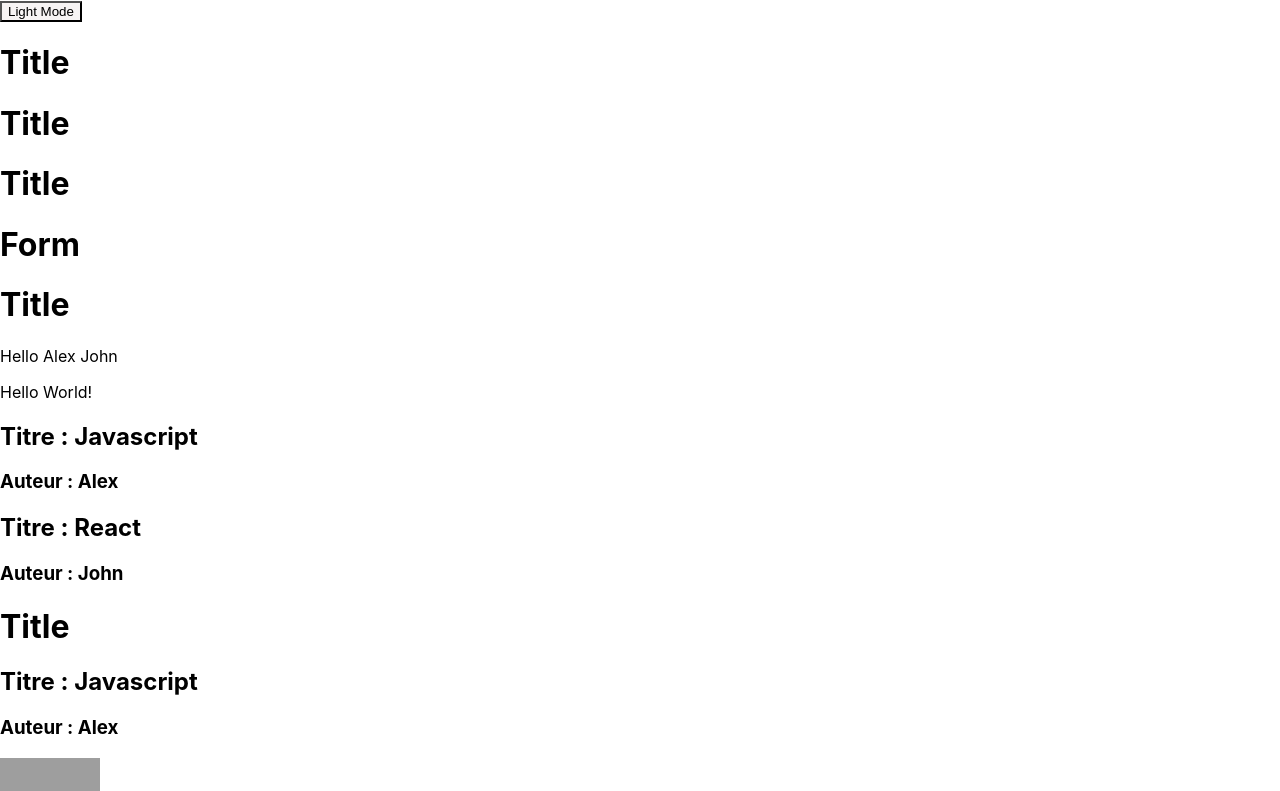
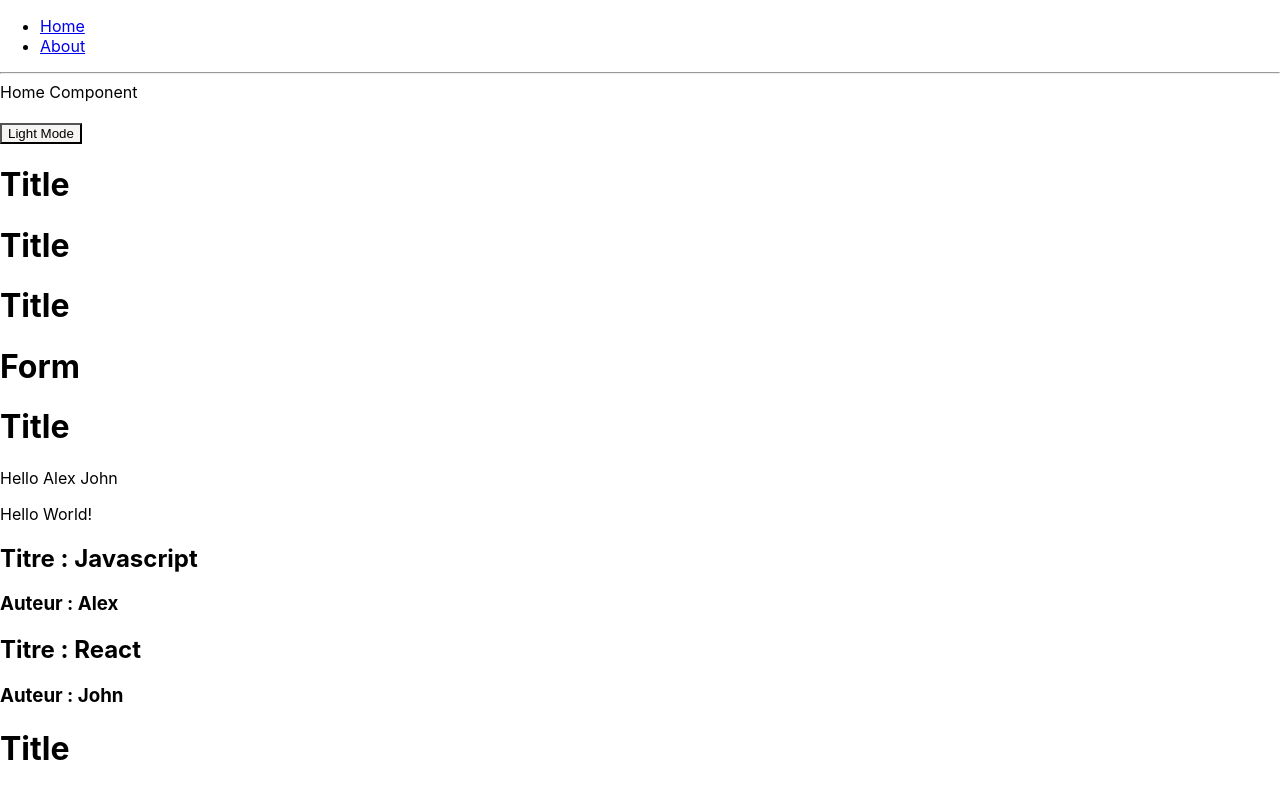
Before and after one commit to abjava88/cours-react1, a React (Create React App) app: page / in a window 1280 px wide. Shown: the top 791 px of the page. Built offline with nearby package versions, Linux system fonts and the light colour scheme; no server answers; grey boxes are pictures that could not be loaded; the HTML template or start-up script is replaced by a standard one.

Commit message:
Exemple de routage.

```diff
--- a/src/App.js
+++ b/src/App.js
@@ -1,3 +1,4 @@
+import { BrowserRouter as Router, Routes, Route, Link } from "react-router-dom";
 import Book1 from "./components/ch03/Book1";
 import { Book2 } from "./components/ch03/Book2";
 import Form from "./components/ch03/Form";
@@ -19,10 +20,35 @@ import ToggleLightPlus from "./components/ch04/ToggleLightPlus";
 import UserControls from "./components/ch04/UserControls";
 import UserInfo from "./components/ch04/UserInfo";
 import UserProvider from "./components/ch04/UserProvider";
+import Home from "./components/ch05/Home";
+import About from "./components/ch05/About";
+import PageNotFound from "./components/ch05/PageNotFound";
 
 function App() {
   return (
     <div>
+      {/* use of react router dom */}
+      <Router>
+        <div>
+          <nav>
+            <ul>
+              <li>
+                <Link to="/">Home</Link>
+              </li>
+              <li>
+                <Link to="/about">About</Link>
+              </li>
+            </ul>
+          </nav>
+          <hr />
+          <Routes>
+            <Route path="/" element={<Home />} />
+            <Route path="/about" element={<About />} />
+            <Route path="*" element={<PageNotFound />} />
+          </Routes>
+        </div>
+      </Router>
+      <br />
       <ThemeProvider>
         <ThemedButton>Themed Button</ThemedButton>
       </ThemeProvider>
@@ -53,7 +79,6 @@ function App() {
         <UserInfo />
         <UserControls />
       </UserProvider>
-
     </div>
   );
 }
--- /dev/null
+++ b/src/components/ch05/About.jsx
@@ -0,0 +1,9 @@
+import React from 'react'
+
+const About = () => {
+  return (
+    <div>About Component</div>
+  )
+}
+
+export default About
--- /dev/null
+++ b/src/components/ch05/Home.jsx
@@ -0,0 +1,9 @@
+import React from 'react'
+
+const Home = () => {
+  return (
+    <div>Home Component</div>
+  )
+}
+
+export default Home
--- /dev/null
+++ b/src/components/ch05/PageNotFound.jsx
@@ -0,0 +1,9 @@
+import React from 'react'
+
+const PageNotFound = () => {
+  return (
+    <div>404 - Page Not Found </div>
+  )
+}
+
+export default PageNotFound
```
